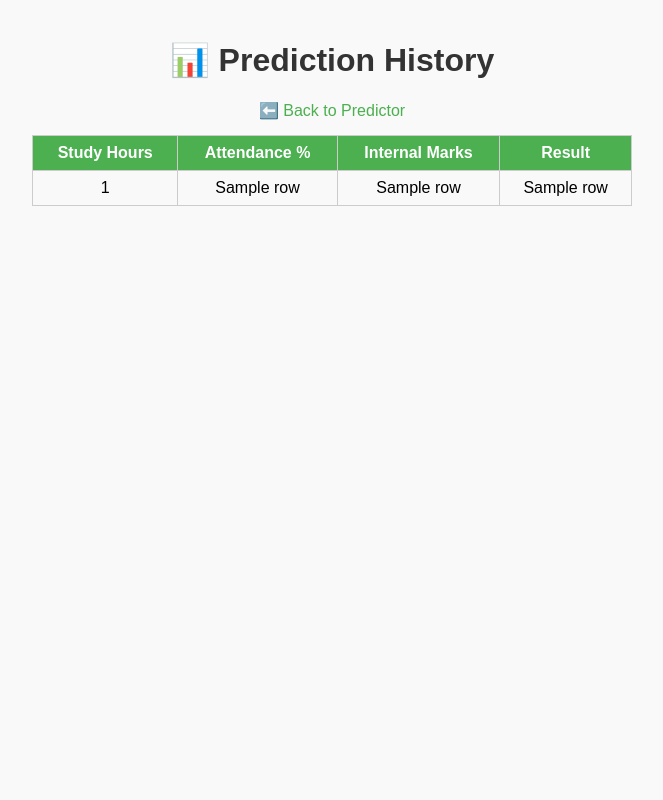
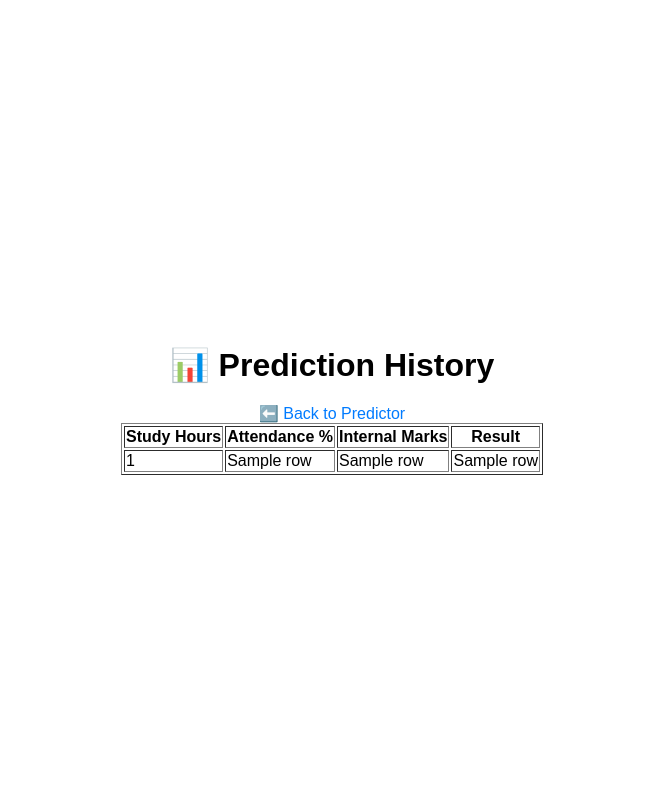
Before and after one commit to praneethbehara11/students_performance_predictor, a Flask app: template templates/history.html in a window 1280 px wide. Shown: the whole page, without its empty margins (308-971 px from the left). Run offline with Flask 3, Linux system fonts and the light colour scheme; the template is opened without the code that fills it: most values are stand-ins (such as "Sample title", 1, 10 or a date in 2020); parts of the project's set-up code (start-up, migrations or seed data) failed here and were passed over.

Commit message:
Update style.css

```diff
--- a/static/style.css
+++ b/static/style.css
@@ -1,72 +1,53 @@
-body {
+html, body {
+    margin: 0;
+    padding: 0;
+    height: 100%;
     font-family: Arial, sans-serif;
-    max-width: 600px;
-    margin: auto;
-    padding: 20px;
-    background: #f9f9f9;
+    display: flex;
+    justify-content: center;
+    align-items: center;
+    flex-direction: column;
+    background-color: white;
+    transition: background-color 0.3s;
 }
 
 h1 {
-    color: #333;
+    margin-bottom: 10px;
     text-align: center;
 }
 
 form {
-    margin-top: 20px;
-    text-align: center;
+    width: 250px;
+    margin-top: 10px;
 }
 
-input[type="text"] {
-    margin: 5px;
+input[type="text"], input[type="submit"], button, select {
+    margin: 5px 0;
     padding: 8px;
-    width: 80%;
-    max-width: 250px;
-    border: 1px solid #ccc;
-    border-radius: 4px;
+    width: 100%;
+    box-sizing: border-box;
 }
 
-input[type="submit"], button {
-    margin: 10px;
-    padding: 8px 15px;
-    border: none;
-    background-color: #4CAF50;
-    color: white;
-    cursor: pointer;
-    border-radius: 4px;
+.result {
+    margin-top: 10px;
+    font-weight: bold;
+    color: green;
 }
 
-button {
-    background-color: #f44336;
+.error {
+    margin-top: 10px;
+    font-weight: bold;
+    color: red;
 }
 
 a {
-    display: block;
-    text-align: center;
+    text-decoration: none;
+    color: #007BFF;
     margin-top: 10px;
-    color: #4CAF50;
-    text-decoration: none;
 }
 
-.result {
-    text-align: center;
+footer {
     margin-top: 15px;
-    font-size: 18px;
-    font-weight: bold;
+    font-size: 0.9em;
+    color: #555;
 }
-
-table {
-    width: 100%;
-    border-collapse: collapse;
-    margin-top: 15px;
-}
-
-th, td {
-    border: 1px solid #ccc;
-    padding: 8px;
-    text-align: center;
-}
-
-th {
-    background-color: #4CAF50;
-    color: white;
-}
```
